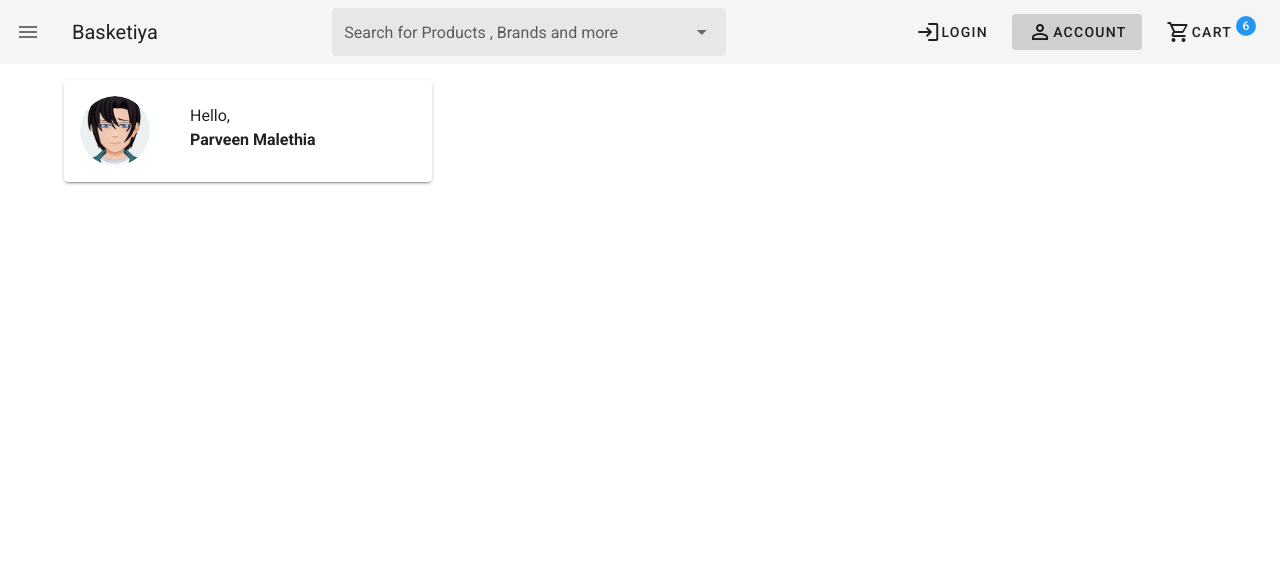
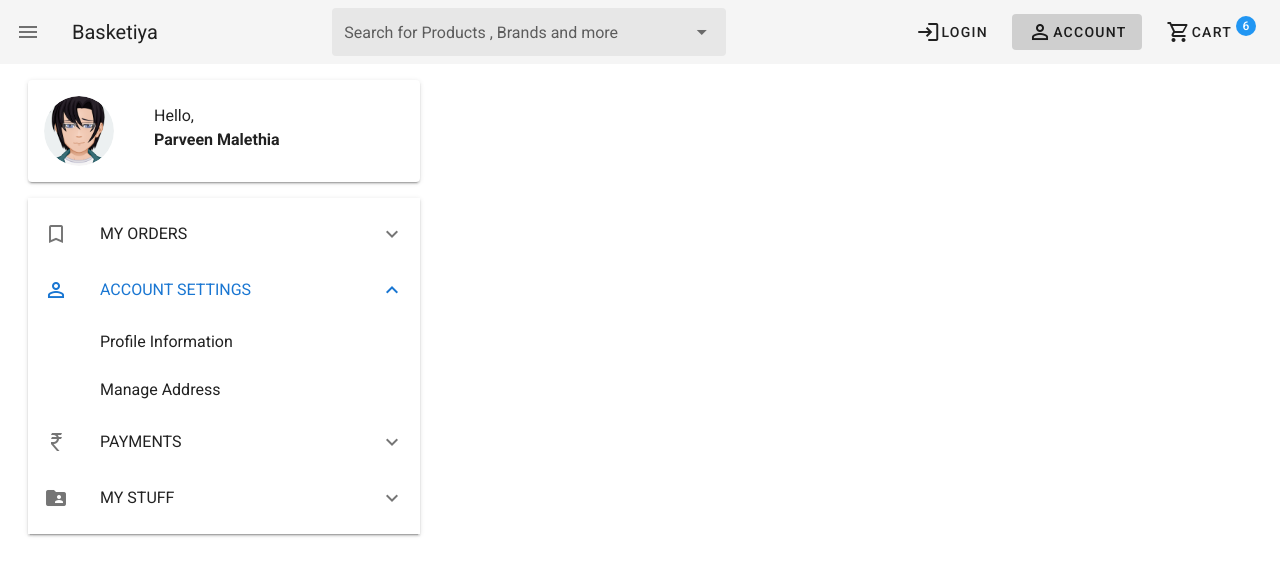
Before and after one commit to PraveenMalethia/flipkart-clone, a Nuxt app: page /Profile in a window 1280 px wide. Shown: the top 576 px of the page. Built offline with nearby package versions, Linux system fonts and the light colour scheme.

Commit message:
account page

```diff
--- a/pages/Profile/index.vue
+++ b/pages/Profile/index.vue
@@ -1,20 +1,41 @@
 <template>
-  <div class="px-16 py-4">
+  <div class="px-7 py-4">
     <v-row>
       <v-col cols="12" sm="8" md="4">
         <v-card class="logo pa-4 d-flex justify-start hover">
-        <v-avatar size="70px">
-          <img
-            v-if="message.avatar"
-            alt="Avatar"
-            src="/Avatar.png"
-          />
-          <v-icon v-else :color="message.color" v-text="message.icon"></v-icon>
-        </v-avatar>
-        <div class="ml-10 mt-2 flex justify-center ">
-          <span >Hello,</span>
-          <h4>Parveen Malethia</h4>
-        </div>
+          <v-avatar size="70px">
+            <img v-if="message.avatar" alt="Avatar" src="/Avatar.png" />
+            <v-icon
+              v-else
+              :color="message.color"
+              v-text="message.icon"
+            ></v-icon>
+          </v-avatar>
+          <div class="ml-10 mt-2 flex justify-center">
+            <span>Hello,</span>
+            <h4>Parveen Malethia</h4>
+          </div>
+        </v-card>
+        <v-card class="mt-4" tile>
+          <v-list>
+            <v-list-group
+              v-for="item in items"
+              :key="item.title"
+              v-model="item.active"
+              :prepend-icon="item.action"
+              no-action
+            >
+              <template v-slot:activator>
+                <v-list-item-content>
+                  <v-list-item-title v-text="item.title"></v-list-item-title>
+                </v-list-item-content>
+              </template>
+
+              <v-list-item link v-for="child in item.items" :key="child.title">
+                <v-list-item-title v-text="child.title"></v-list-item-title>
+              </v-list-item>
+            </v-list-group>
+          </v-list>
         </v-card>
       </v-col>
     </v-row>
@@ -30,6 +51,32 @@
       title: 'Welcome to Vuetify!',
       excerpt: 'Thank you for joining our community...',
     },
+    items: [
+      {
+        action: 'mdi-bookmark-outline',
+        items: [{ title: 'All Orders' }, { title: 'Pending Orders' }],
+        title: 'MY ORDERS',
+      },
+      {
+        action: 'mdi-account-outline',
+        active: true,
+        items: [
+          { title: 'Profile Information' },
+          { title: 'Manage Address' },
+        ],
+        title: 'ACCOUNT SETTINGS',
+      },
+      {
+        action: 'mdi-currency-inr',
+        items: [{ title: 'Saved UPI' },{title: 'Saved Cards'}],
+        title: 'PAYMENTS',
+      },
+      {
+        action: 'mdi-folder-account',
+        items: [{ title: 'My Reviews and ratings' },{title: 'All Notifications'},{title: 'My Wishlist'}],
+        title: 'MY STUFF',
+      },
+    ],
   }),
 }
 </script>
```
